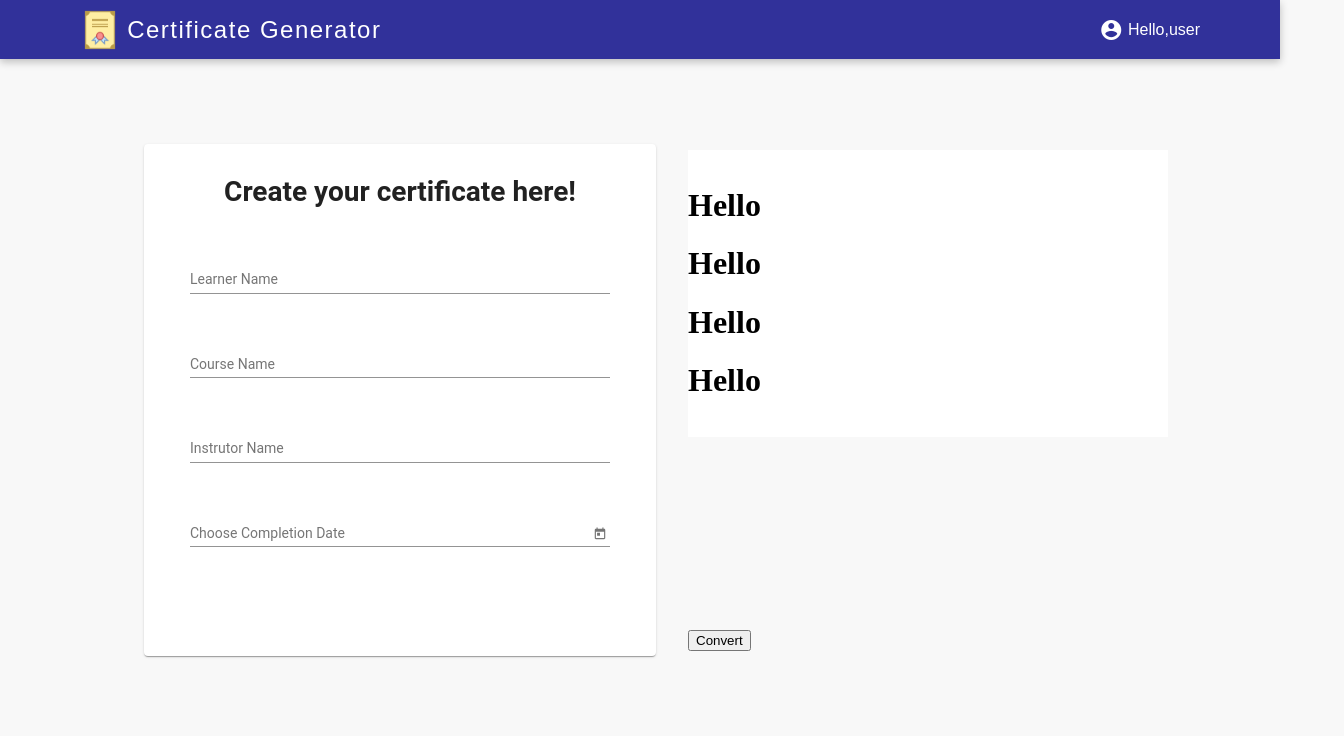
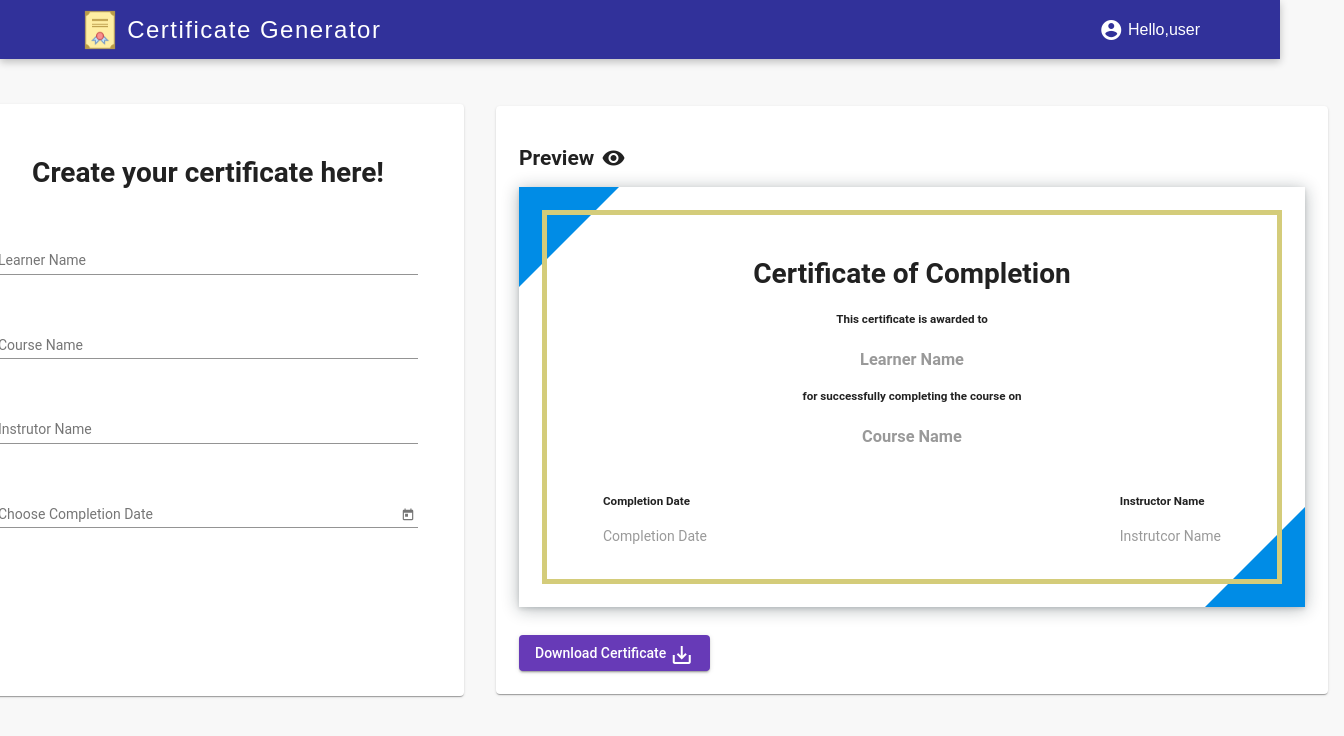
Before and after one commit to anjupriya-v/certificate-generator, an Angular app: page / in a window 1280 px wide. Shown: the top 736 px of the page, 1344 px wide, since content can reach past the window. Built offline with nearby package versions, Linux system fonts and the light colour scheme.

Commit message:
Added preview for certificate and added download option

```diff
--- a/src/app/app.component.html
+++ b/src/app/app.component.html
@@ -3,9 +3,19 @@
 </div>
 <div class="content-div">
   <div class="form-container-div">
-    <app-form></app-form>
+    <app-form
+      (learnerName)="getLearnerName($event)"
+      (courseName)="getCourseName($event)"
+      (instructorName)="getInstructorName($event)"
+      (completionDate)="getCompletionDate($event)"
+    ></app-form>
   </div>
   <div class="preview-container-div">
-    <app-preview></app-preview>
+    <app-preview
+      [learnerName]="learnerName"
+      [courseName]="courseName"
+      [instructorName]="instructorName"
+      [completionDate]="completionDate"
+    ></app-preview>
   </div>
 </div>
--- a/src/app/app.component.ts
+++ b/src/app/app.component.ts
@@ -3,8 +3,23 @@ import { Component } from '@angular/core';
 @Component({
   selector: 'app-root',
   templateUrl: './app.component.html',
-  styleUrls: ['./app.component.scss']
+  styleUrls: ['./app.component.scss'],
 })
 export class AppComponent {
-  title = 'certificate-generator';
+  learnerName: any;
+  courseName: any;
+  instructorName: any;
+  completionDate: any;
+  getLearnerName(learnerName: any) {
+    this.learnerName = learnerName;
+  }
+  getCourseName(courseName: any) {
+    this.courseName = courseName;
+  }
+  getInstructorName(instructorName: any) {
+    this.instructorName = instructorName;
+  }
+  getCompletionDate(completionDate: any) {
+    this.completionDate = completionDate;
+  }
 }
--- a/src/app/app.module.ts
+++ b/src/app/app.module.ts
@@ -14,6 +14,7 @@ import { MatInputModule } from '@angular/material/input';
 import { MatCardModule } from '@angular/material/card';
 import { MatDatepickerModule } from '@angular/material/datepicker';
 import { MatNativeDateModule } from '@angular/material/core';
+import { MatButtonModule } from '@angular/material/button';
 
 @NgModule({
   declarations: [
@@ -35,6 +36,7 @@ import { MatNativeDateModule } from '@angular/material/core';
     MatCardModule,
     MatDatepickerModule,
     MatNativeDateModule,
+    MatButtonModule,
   ],
   providers: [],
   bootstrap: [AppComponent],
--- a/src/app/components/form/form.component.html
+++ b/src/app/components/form/form.component.html
@@ -6,19 +6,19 @@
         <div class="form-field-div">
           <mat-form-field class="form-field">
             <mat-label>Learner Name</mat-label>
-            <input matInput />
+            <input matInput (keyup)="getLearnerName($event)" />
           </mat-form-field>
         </div>
         <div class="form-field-div">
           <mat-form-field class="form-field">
             <mat-label>Course Name</mat-label>
-            <input matInput />
+            <input matInput (keyup)="getCourseName($event)" />
           </mat-form-field>
         </div>
         <div class="form-field-div">
           <mat-form-field class="form-field">
             <mat-label>Instrutor Name</mat-label>
-            <input matInput />
+            <input matInput (keyup)="getInstructorName($event)" />
           </mat-form-field>
         </div>
         <div class="form-field-div">
@@ -27,6 +27,7 @@
               matInput
               [matDatepicker]="picker"
               placeholder="Choose Completion Date"
+              (dateInput)="getCompletionDate($event.value)"
             />
             <mat-datepicker-toggle
               matSuffix
--- a/src/app/components/form/form.component.scss
+++ b/src/app/components/form/form.component.scss
@@ -1,8 +1,8 @@
 .form-container {
-  margin: 2em;
+  margin: 1em;
 }
 .form-container .form-card {
-  height: 30em;
+  height: 35em;
   width: 30em;
   padding: 1em;
 }
@@ -11,7 +11,7 @@
   align-items: center;
   justify-content: center;
   flex-direction: column;
-  height: 30em;
+  height: 33em;
 }
 .form-field-div {
   margin-top: 2em;
--- a/src/app/components/form/form.component.ts
+++ b/src/app/components/form/form.component.ts
@@ -1,11 +1,38 @@
-import { Component, OnInit } from '@angular/core';
+import { Component, EventEmitter, OnInit, Output } from '@angular/core';
 @Component({
   selector: 'app-form',
   templateUrl: './form.component.html',
   styleUrls: ['./form.component.scss'],
 })
 export class FormComponent implements OnInit {
+  @Output() learnerName = new EventEmitter<string>();
+  @Output() courseName = new EventEmitter<string>();
+  @Output() instructorName = new EventEmitter<string>();
+  @Output() completionDate = new EventEmitter<string>();
+
   constructor() {}
 
   ngOnInit(): void {}
+  getLearnerName(value: Event) {
+    console.log((value.target as HTMLInputElement).value);
+    this.learnerName.emit((value.target as HTMLInputElement).value);
+  }
+  getCourseName(value: Event) {
+    console.log((value.target as HTMLInputElement).value);
+    this.courseName.emit((value.target as HTMLInputElement).value);
+  }
+  getInstructorName(value: Event) {
+    console.log((value.target as HTMLInputElement).value);
+    this.instructorName.emit((value.target as HTMLInputElement).value);
+  }
+  getCompletionDate(value: any) {
+    console.log(value);
+    var dateString =
+      new Date(value).getDate() +
+      '/' +
+      (new Date(value).getMonth() + 1) +
+      '/' +
+      new Date(value).getFullYear();
+    this.completionDate.emit(dateString);
+  }
 }
--- a/src/app/components/navbar/navbar.component.scss
+++ b/src/app/components/navbar/navbar.component.scss
@@ -4,7 +4,7 @@
   left: 0;
   top: 0;
   right: 0;
-  z-index: 1;
+  z-index: 3;
   display: flex;
   align-items: center;
   justify-content: space-between;
--- a/src/app/components/preview/preview.component.html
+++ b/src/app/components/preview/preview.component.html
@@ -1,9 +1,64 @@
 <div class="preview-container">
-  <div id="my-node">
-    <h1>Hello</h1>
-    <h1>Hello</h1>
-    <h1>Hello</h1>
-    <h1>Hello</h1>
-  </div>
+  <mat-card class="preview-card">
+    <mat-card-content class="preview-card-content">
+      <div class="preview-card-content-header">
+        <h2>Preview</h2>
+        <mat-icon class="preview-icon">remove_red_eye</mat-icon>
+      </div>
+      <div id="certificate-container">
+        <div class="overlay-corners">
+          <div class="top-left-label"></div>
+          <div class="bottom-right-label"></div>
+        </div>
+        <div class="certificate-content-div">
+          <div class="certificate-content">
+            <h1>Certificate of Completion</h1>
+            <h5>This certificate is awarded to</h5>
+            <h3>
+              {{ learnerName }}
+              <span class="certificate-placeholder" *ngIf="!learnerName"
+                >Learner Name</span
+              >
+            </h3>
+            <h5>for successfully completing the course on</h5>
+            <h3>
+              {{ courseName }}
+              <span class="certificate-placeholder" *ngIf="!courseName"
+                >Course Name</span
+              >
+            </h3>
+            <div class="certificate-footer">
+              <div class="completion-date">
+                <h5>Completion Date</h5>
+                <h3>
+                  {{ completionDate }}
+                </h3>
+                <p class="certificate-placeholder" *ngIf="!completionDate">
+                  Completion Date
+                </p>
+              </div>
+              <div class="instructor-name">
+                <h5>Instructor Name</h5>
+                <h3>
+                  {{ instructorName }}
+                </h3>
+                <p class="certificate-placeholder" *ngIf="!instructorName">
+                  Instrutcor Name
+                </p>
+              </div>
+            </div>
+          </div>
+        </div>
+      </div>
+      <div class="download-button-container">
+        <button
+          mat-raised-button
+          color="primary"
+          (click)="downloadCertificate()"
+        >
+          Download Certificate <mat-icon>save_alt</mat-icon>
+        </button>
+      </div>
+    </mat-card-content>
+  </mat-card>
 </div>
-<button (click)="domToImage()">Convert</button>
--- a/src/app/components/preview/preview.component.scss
+++ b/src/app/components/preview/preview.component.scss
@@ -1,9 +1,96 @@
 .preview-container {
-  height: 30em;
-  width: 30em;
+  margin: 1em;
 }
-#my-node {
+.preview-card {
+  width: 50em;
+}
+.preview-card-content {
+  padding: 0.5em;
+}
+.preview-card-content-header {
+  display: flex;
+  align-items: center;
+}
+.preview-icon {
+  margin-left: 0.3em;
+}
+#certificate-container {
   background-color: white;
   margin: 0px;
-  padding-block: 1rem;
+  position: relative;
+  padding-block: 0em;
+  width: 100%;
+  height: auto;
+  box-shadow: rgba(14, 30, 37, 0.12) 0px 2px 4px 0px,
+    rgba(14, 30, 37, 0.32) 0px 2px 16px 0px;
 }
+.overlay-corners {
+  position: absolute;
+  z-index: 0;
+  width: 100%;
+  height: 30em;
+}
+.top-left-label {
+  content: " ";
+  border-top: 100px solid #008ce6;
+  border-right: 100px solid transparent;
+  width: 0;
+  position: relative;
+  top: 0px;
+  left: 0px;
+}
+.bottom-right-label {
+  content: " ";
+  border-bottom: 100px solid #008ce6;
+  border-left: 100px solid transparent;
+  width: 0;
+  position: absolute;
+  bottom: 0px;
+  right: 0px;
+}
+.certificate-content-div {
+  position: relative;
+  z-index: 2;
+  display: flex;
+  align-items: center;
+  justify-content: center;
+  flex-direction: column;
+  height: 30em;
+  margin-left: 2em;
+  margin-right: 2em;
+}
+.certificate-content {
+  display: flex;
+  align-items: center;
+  justify-content: center;
+  flex-direction: column;
+  width: 100%;
+  height: 26em;
+  border: 5px solid rgb(212, 204, 122);
+}
+.certificate-placeholder {
+  color: rgba($color: #000000, $alpha: 0.4);
+}
+h1 {
+  margin-block-start: 0.7em;
+}
+h3,
+h5 {
+  margin-block-start: 0.3em;
+  white-space: nowrap;
+}
+.certificate-footer {
+  display: flex;
+  justify-content: space-between;
+  width: 100%;
+  margin-top: 2em;
+}
+.completion-date {
+  margin-left: 4em;
+}
+.instructor-name {
+  margin-right: 4em;
+}
+.download-button-container {
+  margin-top: 2em;
+}
--- a/src/app/components/preview/preview.component.ts
+++ b/src/app/components/preview/preview.component.ts
@@ -1,4 +1,4 @@
-import { Component, OnInit } from '@angular/core';
+import { Component, Input, OnInit } from '@angular/core';
 import domtoimage from 'dom-to-image';
 
 @Component({
@@ -8,16 +8,21 @@ import domtoimage from 'dom-to-image';
 })
 export class PreviewComponent implements OnInit {
   node: any;
+  @Input() learnerName: any = '';
+  @Input() courseName: any = '';
+  @Input() instructorName: any = '';
+  @Input() completionDate: any = '';
   constructor() {}
 
   ngOnInit(): void {
-    this.node = document.getElementById('my-node');
+    this.node = document.getElementById('certificate-container');
   }
-  domToImage() {
-    domtoimage.toJpeg(this.node, { quality: 0.95 }).then(function (dataUrl) {
-      var img = new Image();
-      img.src = dataUrl;
-      document.body.appendChild(img);
+  downloadCertificate() {
+    domtoimage.toJpeg(this.node, { quality: 0.95 }).then((dataUrl) => {
+      var link = document.createElement('a');
+      link.download = this.learnerName + '.jpeg';
+      link.href = dataUrl;
+      link.click();
     });
   }
 }
```
